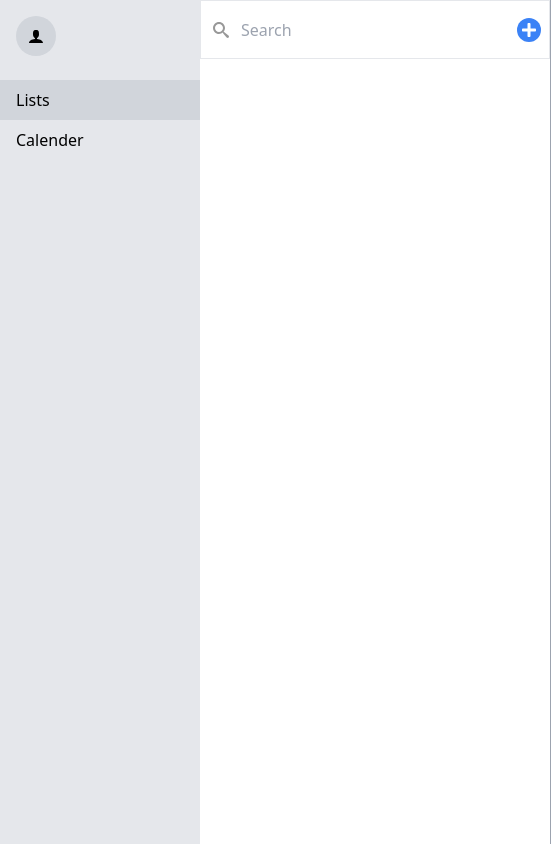
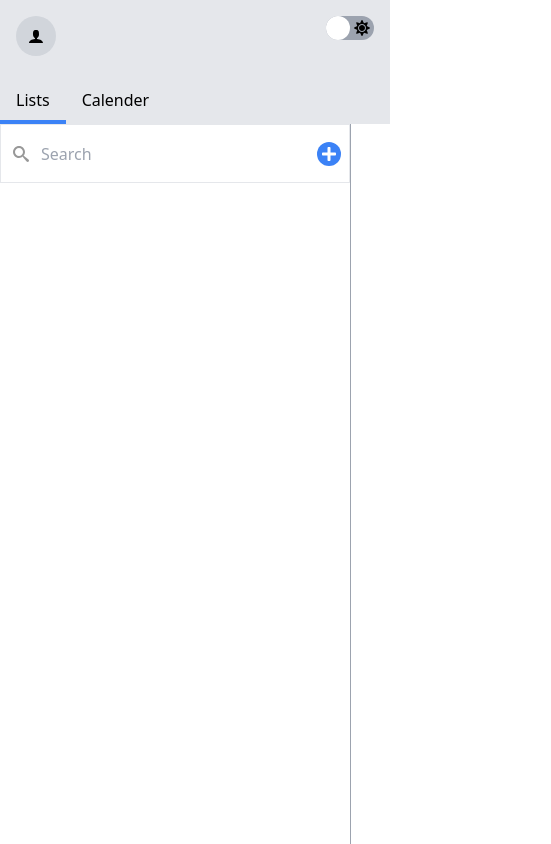
Before and after one commit to srikrishnamoorthis/hand-lists, a React (Vite) app: page / in a window 390 px wide. Shown: the whole page, 551 px wide, since content can reach past the window. Built offline with nearby package versions, Linux system fonts and the light colour scheme.

Commit message:
Add navbar responsiveness and dark mode

```diff
--- a/index.html
+++ b/index.html
@@ -7,8 +7,8 @@
 	<title>Todo Task Manager</title>
 </head>
 
-<body>
-	<div id="root" class="lg:max-w-[1280px] mx-auto my-0 h-screen font-sans"></div>
+<body class='light'>
+	<div id="root" class="my-0 h-screen font-sans"></div>
 	<script type="module" src="/src/main.jsx"></script>
 </body>
 
--- a/src/App.jsx
+++ b/src/App.jsx
@@ -10,11 +10,12 @@ const tabs = [
 
 function App() {
     const [activeTab, setActivetab] = useState(tabs[0].key);
+
     const isListTabActive = activeTab === 'LIST';
     // const isCalenderTabActive = activeTab === 'CALENDER';
 
     return (
-        <div className='h-full flex'>
+        <div className='h-full flex flex-col lg:flex-row'>
             <Nav
                 activeTab={activeTab}
                 updateTab={setActivetab}
--- a/src/lists/index.jsx
+++ b/src/lists/index.jsx
@@ -1,3 +1,5 @@
+import { useState } from 'react';
+import classnames from 'classnames';
 import ListsPane from './listsPane';
 import List from './list';
 import { useListManager } from './useListManager';
@@ -14,17 +16,22 @@ export default function ListsPage() {
         deleteList
     } = useListManager();
 
+    // const [showListsPane] = useState(true);
+
     const selectedList = state.lists && state.lists.find(list => list.id === state.selectedListId);
 
     return (
-        <>
+        <div className='flex flex-row h-full flex-grow dark:bg-[#1C2139] dark:text-[#F4FAFF]'>
+            <div className={classnames('flex-grow-0 flex-shrink-0 basis-[350px]')}>
                 <ListsPane
                     lists={state.lists}
                     addList={addList}
                     onChangeListName={editListName}
                     onSelectListItem={onSelectListItem}
                 />
-            <div className='border-l border-solid border-gray-400 w-full'>
+            </div>
+            <div className='border-l border-solid border-gray-400 dark:border-[#252D48] w-full relative'>
+                {/* <div className='absolute top-4 left-4'>arrow</div> */}
                 <List
                     list={selectedList}
                     onChangeListName={editListName}
@@ -34,7 +41,7 @@ export default function ListsPage() {
                     deleteTodo={deleteTodo}
                 />
             </div>
-        </>
+        </div>
 
     )
 }
--- a/src/lists/list.jsx
+++ b/src/lists/list.jsx
@@ -62,14 +62,14 @@ export default function List({
                 <div className='flex items-center'>
                     <h1 className='text-4xl font-semibold flex-grow'>{list.name}</h1>
                     <div className='relative'>
-                        <button className='bg-gray-200 rounded-full h-8 w-8'>
+                        <button className='bg-gray-200 dark:bg-[#2a3350] rounded-full h-8 w-8'>
                             <GoKebabHorizontal
                                 className='m-auto'
                                 onClick={() => setShowListOptions(!showListOptions)}
                             />
                         </button>
                         {showListOptions &&
-                            <ul className='absolute border border-solid right-2 min-w-[125px] top-5 bg-white'>
+                            <ul className='absolute border border-solid right-2 min-w-[125px] top-5 bg-white dark:bg-[#252D48] dark:border-[#252D48]'>
                                 <li className='px-2 py-2 cursor-pointer flex gap-2 items-center'
                                     onClick={onDeleteList}>
                                     <FaTrashAlt className='text-red-500'/>
@@ -82,7 +82,7 @@ export default function List({
                     <FaPlus className='opacity-40' />
                     <input
                         type="text"
-                        className='outline-none flex-grow'
+                        className='outline-none flex-grow dark:bg-[#1C2139]'
                         placeholder='New To-Do'
                         onKeyDown={onAddNewTodo}
                     />
--- a/src/lists/listItem.jsx
+++ b/src/lists/listItem.jsx
@@ -48,7 +48,7 @@ export default function ListItem({
 			/>
 			<input
 				type="text"
-				className='outline-none flex-grow'
+				className='outline-none flex-grow dark:bg-[#1C2139]'
 				value={desc}
                 onFocus={() => setIsFocused(true)}
 				onChange={e => onChangeDesc(e)}
--- a/src/lists/lists.jsx
+++ b/src/lists/lists.jsx
@@ -23,11 +23,11 @@ export default function Lists({
 		<ul className='overflow-x-auto h-[calc(100%-59px)]'>
 			{sortedLists.map((list) => (
 				<li key={list.id}
-					className='h-16 border-b border-solid border-gray-200 flex p-4 items-center cursor-pointer'
+					className='h-16 border-b border-solid border-gray-200 dark:border-[#252D48] flex p-4 items-center cursor-pointer'
 					onClick={(e) => onSelectListItem(list.id)}>
 					<FaListUl className='mr-4 text-3xl text-green-500' />
 					<input
-						className='flex-grow font-semibold outline-none'
+						className='flex-grow font-semibold outline-none dark:bg-[#1C2139]'
 						type='text'
 						value={list.name}
 						onChange={(e) => onChangeHandler(e, list.id)}
--- a/src/lists/listsPane.jsx
+++ b/src/lists/listsPane.jsx
@@ -17,16 +17,16 @@ export default function ListsPane({
 	};
 
 	return (
-		<div className='flex-grow-0 flex-shrink-0 basis-[350px] flex-col h-full'>
-			<div className='flex h-[59px] items-center border border-solid border-gray-200'>
+		<div className='flex-col h-full'>
+			<div className='flex h-[59px] items-center border border-solid border-gray-200 dark:border-[#252D48]'>
 				<ImSearch className='mx-3 opacity-40 flex-shrink-0 flex-grow-0' />
 				<input
 					type='text'
-					className='w-full outline-none'
+					className='w-full outline-none dark:bg-[#1C2139]'
 					placeholder='Search'
 					value={filterText}
 					onChange={onChangeSearch} />
-				<button className='rounded-full text-white bg-blue-500 ml-3 mr-2 p-1'
+				<button className='rounded-full text-white bg-blue-500 dark:bg-[#323b5b] ml-3 mr-2 p-1'
 					onClick={addList}>
 					<FaPlus />
 				</button>
--- a/src/nav.jsx
+++ b/src/nav.jsx
@@ -1,30 +1,51 @@
+import { useState } from 'react';
 import { ImUser } from 'react-icons/im';
+import { FaMoon, FaSun } from 'react-icons/fa';
 import classnames from 'classnames';
 
 function Nav({
     tabs = [],
     activeTab,
-    updateTab
+    updateTab,
 }) {
+    const [theme, setTheme] = useState('light');
+
+    const changeTheme = () => {
+        const newTheme = theme === 'light' ? 'dark': 'light';
+        const body = document.getElementsByTagName('body')[0];
+        body.classList.remove(theme);
+        body.classList.add(newTheme);
+        setTheme(newTheme);
+    }
 
     return (
-        <div className='basis-[200px] flex flex-shrink-0 bg-gray-200'>
+        <div className='flex lg:flex-col lg:basis-[200px] flex-shrink-0 bg-gray-200 justify-between dark:bg-[#252D48] dark:text-[#F4FAFF]'>
             <div className='flex flex-col w-full'>
-                <div className='m-4 bg-gray-300 w-10 h-10 rounded-full flex'>
+                <div className='m-4 bg-gray-300 dark:bg-[#121c39] w-10 h-10 rounded-full flex'>
                     <ImUser className='m-auto' />
                 </div>
-                <ul className='mt-2 flex flex-col'>
+                <ul className='mt-2 flex lg:flex-col'>
                     {tabs.map(tab => (
                         <li
                             key={tab.key}
-                        className={classnames('px-4 py-2 cursor-pointer hover:bg-gray-300', { 'bg-gray-300': activeTab === tab.key})}
+                            className={classnames('px-4 py-2 cursor-pointer lg:hover:bg-gray-300 dark:lg:hover:bg-[#121c39]', { 'border-b-4 border-solid border-blue-500 lg:border-none lg:bg-gray-300 dark:lg:bg-[#121c39]': activeTab === tab.key })}
                             onClick={() => updateTab(tab.key)}>
                             {tab.value}
                         </li>
                     ))}
                 </ul>
             </div>
-            <></>
+           {/* Dark mode toggle  */}
+            <div className='m-4 flex-shrink-0 mr-4'>
+                <label className='inline-block relative cursor-pointer' htmlFor='toggle-btn'>
+                    <input id='toggle-btn' type='checkbox' className='sr-only peer' onClick={changeTheme}/>
+                    <div className='bg-gray-400 w-12 h-6 rounded-xl peer-checked:bg-blue-500 flex justify-between items-center dark:peer-checked:bg-[#1C2139]'>
+                        <FaMoon className='ml-1'/>
+                        <FaSun className='mr-1'/>
+                    </div>
+                    <div className='absolute inset-0 bg-white w-6 h-6 rounded-full transition-all duration-300 peer-checked:translate-x-6'></div>
+                </label>
+            </div>
         </div>
     )
 }
--- a/tailwind.config.cjs
+++ b/tailwind.config.cjs
@@ -1,5 +1,6 @@
 /** @type {import('tailwindcss').Config} */
 module.exports = {
+    darkMode: 'class',
 	content: [
 		'./index.html',
 		'./src/**/*.{js,ts,jsx,tsx}',
```
Lines whose indentation alone changed are shown as unchanged.
